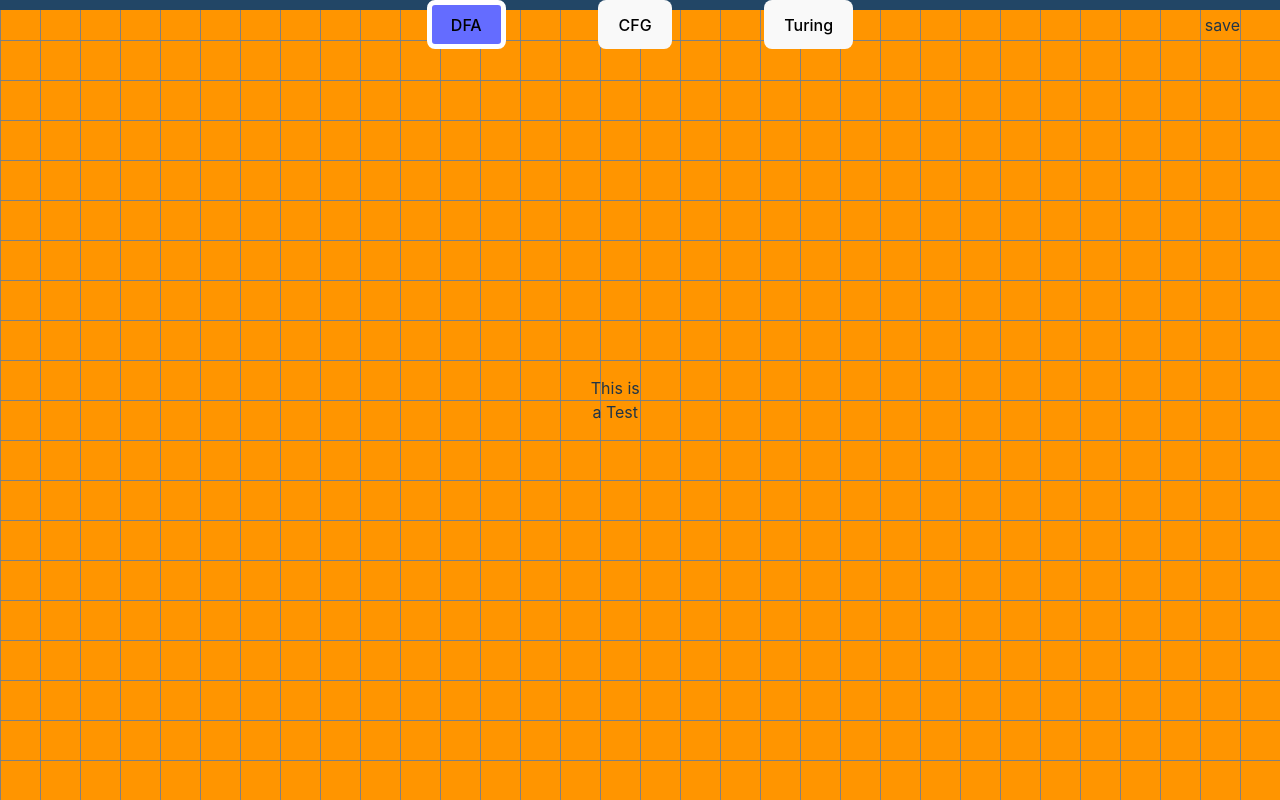
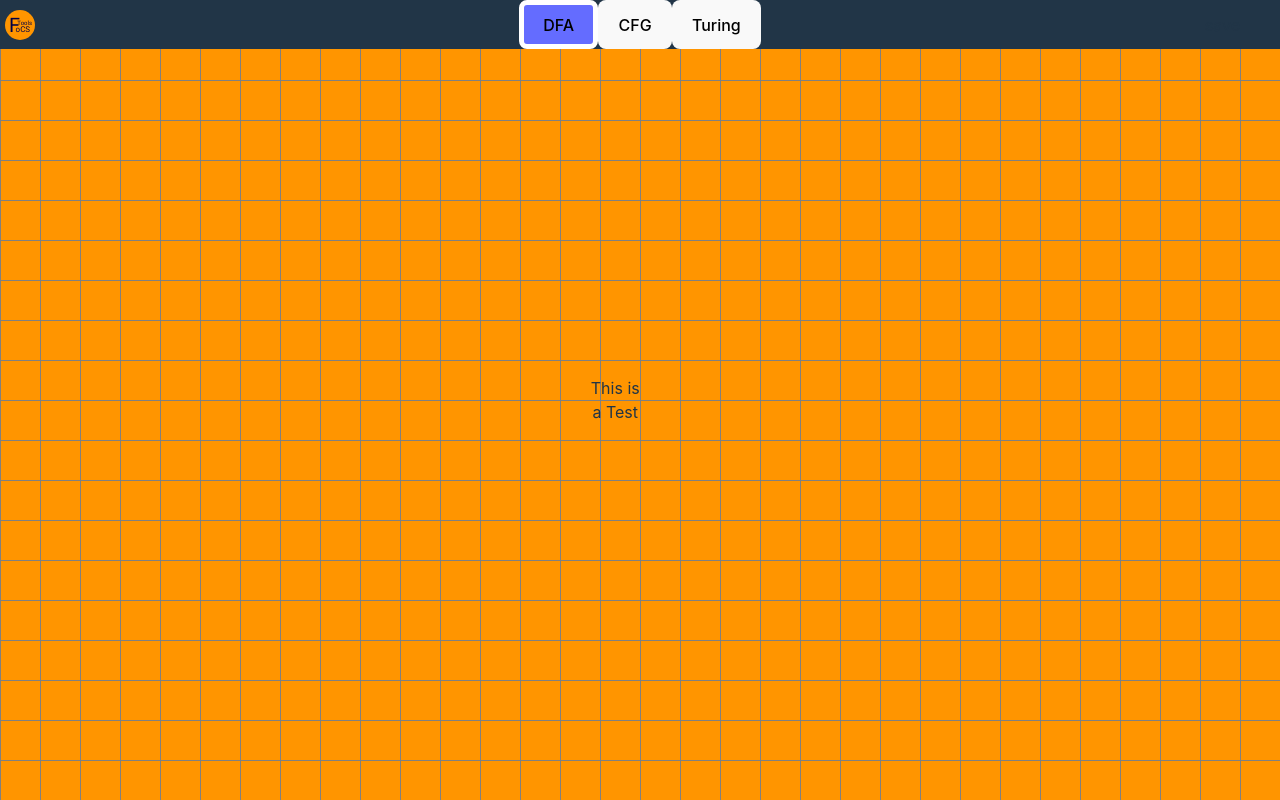
Before and after one commit to aandrepingu/FoCSTools, a React (Vite) app in the folder FoCSTools Site/: page / in a window 1280 px wide. Built offline with nearby package versions, Linux system fonts and the light colour scheme.

Commit message:
losing my mind

```diff
--- a/FoCSTools Site/src/components/Navbar.css
+++ b/FoCSTools Site/src/components/Navbar.css
@@ -7,9 +7,6 @@
   height: auto;
   align-items: center;
   background-color: #213547;
-  height: 10px;
-  align-items: left;
-  background-color: #224666;
   grid-template-rows: 1fr;
   grid-template-columns: 1fr 1fr 1fr;
 }
--- a/FoCSTools Site/src/components/Navbar.tsx
+++ b/FoCSTools Site/src/components/Navbar.tsx
@@ -11,11 +11,8 @@ export default function Navbar({
   return (
     <>
       <div className="navbar">
-        <div
-          className="flex"
-          style={{ paddingLeft: "40px", paddingTop: "20px" }}
-        ></div>
-        <div className="flex" style={{ justifyContent: "space-between" }}>
+        <img src="logo.svg" className="logo" style={{ paddingLeft: "5px" }} />
+        <div className="flex" style={{ justifyContent: "center" }}>
           <button
             className={graphType === "DFA" ? "button-selected" : undefined}
             onClick={() => {
```
